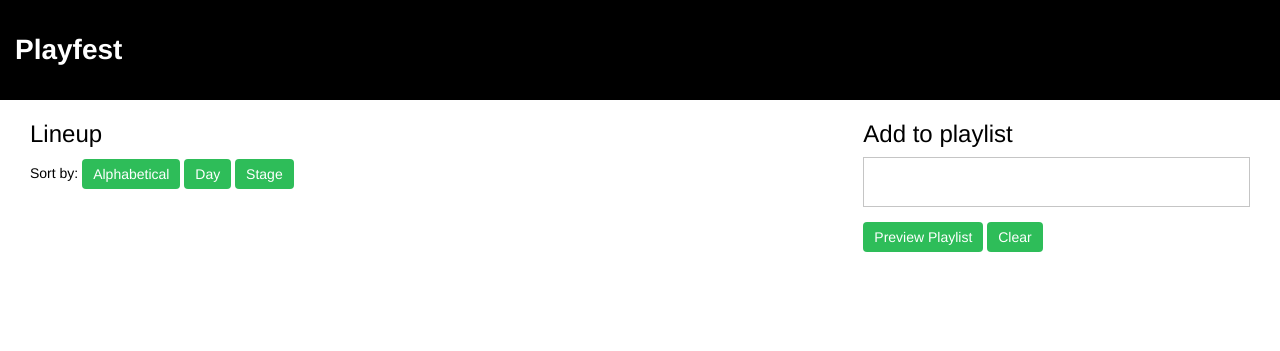
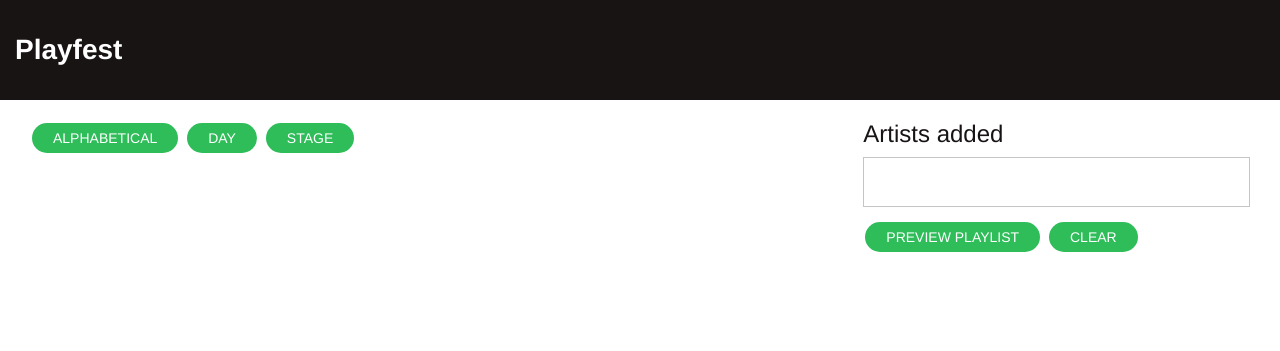
Before and after one commit to catliaw/playlist_project, a Flask app: template templates/festival_specific.html in a window 1280 px wide. Shown: the top 351 px of the page. Run offline with Flask 2, Linux system fonts and the light colour scheme; the template is opened without the code that fills it, so the values that code supplies are empty; some libraries are stand-ins or nearby versions.

Commit message:
Added more music festivals, added a few more CSS styling, fixed JS sorting - was not in actual ABC order because was comparing capital with lowercase. Also edited the homepage text.

```diff
--- a/helper_func.py
+++ b/helper_func.py
@@ -108,4 +108,4 @@ def build_lineup_list(artist_list, artist_info):
             "playing_on": dow_num,
             "stage": stage
             })
-        # print "\nArtist Info List:", artist_info, "\n"
+        print "\nArtist Info List:", artist_info, "\n"
--- a/static/script.js
+++ b/static/script.js
@@ -55,7 +55,9 @@ $(function(){
     function composeSortByABC(data) {
 
         var sortABC = data.sort(function (a, b) {
-            return (a.artist_name < b.artist_name) ? -1 : 1;
+            var artistNameABCA = a.artist_name.toLowerCase().localeCompare(b.artist_name.toLowerCase());
+            var artistNameABCB = b.artist_name.toLowerCase().localeCompare(a.artist_name.toLowerCase());
+            return ( artistNameABCA < artistNameABCB ) ? -1 : 1;
         });
 
         loadLineup(sortABC, 0);
@@ -66,7 +68,9 @@ $(function(){
 
         var sortByDay = data.sort(function (a, b) {
             if (a.playing_on == b.playing_on) {
-                return (a.artist_name < b.artist_name) ? -1 : (a.artist_name > b.artist_name) ? 1 : 0;
+                var artistNameDayA = a.artist_name.toLowerCase().localeCompare(b.artist_name.toLowerCase());
+                var artistNameDayB = b.artist_name.toLowerCase().localeCompare(a.artist_name.toLowerCase());
+                return (artistNameDayA < artistNameDayB) ? -1 : (artistNameDayA > artistNameDayB) ? 1 : 0;
             }
             else {
                 return (a.playing_on < b.playing_on) ? -1 : 1;
@@ -81,7 +85,10 @@ $(function(){
 
         var sortByStage = data.sort(function (a, b) {
             if (a.stage == b.stage) {
-                return (a.artist_name < b.artist_name) ? -1 : (a.artist_name > b.artist_name) ? 1 : 0;
+                var artistNameStageA = a.artist_name.toLowerCase().localeCompare(b.artist_name.toLowerCase());
+                var artistNameStageB = b.artist_name.toLowerCase().localeCompare(a.artist_name.toLowerCase());
+
+                return (artistNameStageA < artistNameStageB) ? -1 : (artistNameStageA > artistNameStageB) ? 1 : 0;
             }
             else {
                 return (a.stage < b.stage) ? -1 : 1;
@@ -141,7 +148,9 @@ $(function(){
         composeSortByABC(artistInfo);
     }
 
-    loadLineup(artistInfo, 0);
+    // loadLineup(artistInfo, 0);
+    composeSortByABC(artistInfo);
+
     $('#sort_abc').on('click', loadSortABC);
     $('#sort_by_day').on('click', loadSortByDay);
     $('#sort_by_stage').on('click', loadSortByStage);
--- a/static/styles.css
+++ b/static/styles.css
@@ -4,8 +4,9 @@ html {
 
 body {
   font-family: 'Helvetica Neue', Helvetica, Arial, sans-serif;
-  color: #000000;
+  color: #191414;
 }
+
 
 *, *:before, *:after {
   box-sizing: border-box;
@@ -112,10 +124,20 @@ body {
   padding-bottom: 15px;
 }
 
+.festival-header {
+  text-align: center;
+  letter-spacing: -2px;
+}
+
 .btn {
   background-color: #2EBD59;
   color: #ffffff;
-  padding: 4px 10px;
+  padding: 4px 20px;
+  text-transform: uppercase;
+  border-radius: 24px;
+  margin-right: 3px;
+  margin-left: 2px;
+  font-weight: 500;
 }
 
 .btn:hover {
@@ -123,15 +145,20 @@ body {
   transition: all 160ms ease-in;
   text-decoration: none;
   color: #ffffff;
+  outline: none;
+
 }
 
 .btn:focus,
 .btn:active {
   color: #ffffff;
+  text-decoration: none;
+  border: none;
+  outline: none;
 }
 
 .navbar-custom {
-  background: #000000;
+  background: #191414;
   font-family: "Helvetica Neue", Helvetica, Arial, sans-serif;
   font-weight: 700;
   border: none;
--- a/templates/base.html
+++ b/templates/base.html
@@ -52,11 +52,15 @@
   <section class="base-section">
     <div class="container-fluid">
       <div class="row">
-        <div class="col-sm-12">
+        <div class="col-sm-2"></div>
+        <div class="col-sm-8">
           {% for flash in get_flashed_messages() %}
-            {{ flash }}
+            <div class="alert alert-success">
+              {{ flash }}
+            </div>
           {% endfor %}
         </div>
+        <div class="col-sm-2"></div>
       </div>
     {% block content %}BODY CONTENT HERE{% endblock %}
     </div>
--- a/templates/festival_specific.html
+++ b/templates/festival_specific.html
@@ -1,16 +1,17 @@
 {% extends 'base.html' %}
 
 {% block title %}{{ festival_info.festival_name }}{% endblock %}
+
 
 {% block content %}
 
   <div class="row">
     <div class="col-sm-8 col-xs-6">
-      <h1>{{ festival_info.festival_name }}</h1>
-      <h3>Lineup</h3>
+      <header>
+        <h1 class="festival-header">{{ festival_info.festival_name }}</h1>
+      </header>
       <div class="row">
          <div class="col-sm-12 sort-div">
-          Sort by:
           <button id="sort_abc" type="button" class="btn btn-abc">
             Alphabetical
           </button>
@@ -35,7 +36,7 @@
     </div>
 
     <div class="col-sm-4 col-xs-6" id="sidebar">
-      <h3>Add to playlist</h3>
+      <h3>Artists added</h3>
       <div class="artist_preview_table">
       </div>
       <button id="playlist_submit" type="button" class="btn">Preview Playlist</button>
--- a/templates/home.html
+++ b/templates/home.html
@@ -21,8 +21,8 @@
     <div class="col-sm-8">
       <section class="home-section">
         <h1 class="home-title">Playfest</h1>
-        <h3 class="home-paragraph">Ever wish you had sampled the music of more artists before a music festival?</h3>
-        <h3 class="home-paragraph-2">With Playfest, you can choose artists from a festival lineup and generate a Spotify playlist with a few top songs of each artist.</h3>
+        <h3 class="home-paragraph">Ever attend a music festival and wish you had sampled more of the artists' music?</h3>
+        <h3 class="home-paragraph-2">Explore the festival lineup with Playfest. Choose artists from the lineup to create a Spotify playlist that includes popular songs by each artist.</h3>
 
         {% if "user_spot_id" not in session %}
           <div class='spotify-btn'><a href={{ url }}>Sign In With Spotify</a></div>
```
Also changed, not shown: other parts of static/styles.css (+40 -5 lines), seed_more_festivals.py (+34 -4 lines).
